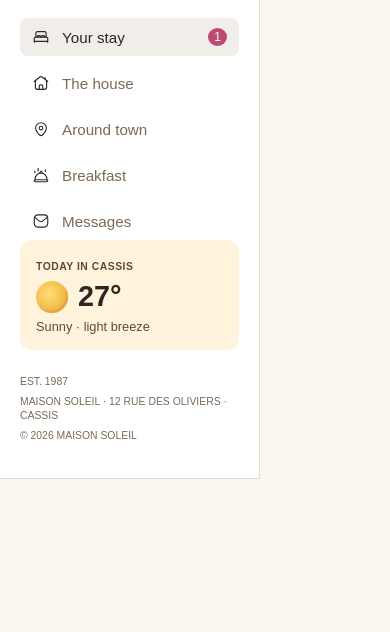
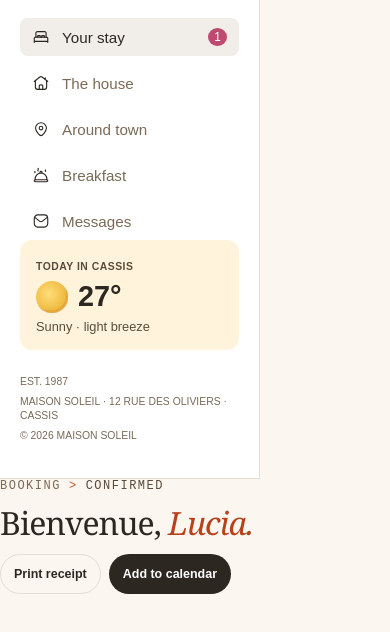
Before and after one commit to luistorres123y-gif/practica-web-16, a plain HTML site: page index.html in a window 390 px wide. Shown: the part 76-708 px from the top of the page. Drawn offline with Linux system fonts and the light colour scheme.

Commit message:
avances de la tarea 2

```diff
--- a/index.html
+++ b/index.html
@@ -1,17 +1,23 @@
-<!DOCTYPE html>
+<!doctype html>
 <html lang="es">
   <head>
-    <meta charset="UTF-8">
-    <meta name="viewport" content="width=device-width, initial-scale=1.0">
-    <link rel="stylesheet" href="styles.css
-    ">
+    <meta charset="UTF-8" />
+    <meta name="viewport" content="width=device-width, initial-scale=1.0" />
+    <link
+      rel="stylesheet"
+      href="styles.css
+    "
+    />
     <title>Practica Trabajo 16P</title>
   </head>
   <body>
     <div class="sidebar">
-
       <div class="sidebar-header">
-        <img src="assets/images/logo.svg" alt="Sol Logo" class="brand-logo-icon">
+        <img
+          src="assets/images/logo.svg"
+          alt="Sol Logo"
+          class="brand-logo-icon"
+        />
         <h1 class="brand-name">Maison Soleil</h1>
       </div>
 
@@ -19,22 +25,54 @@
         <ul>
           <li class="nav-item active">
             <a href="#">
-                    <img src="assets/images/icon-bed.svg" alt="Stay icon" class="nav-icon">
+              <img
+                src="assets/images/icon-bed.svg"
+                alt="Stay icon"
+                class="nav-icon"
+              />
               Your stay
               <span class="badge">1</span>
             </a>
           </li>
           <li class="nav-item">
-                <a href="#"><img src="assets/images/icon-house.svg" alt="House icon" class="nav-icon"> The house</a>
+            <a href="#"
+              ><img
+                src="assets/images/icon-house.svg"
+                alt="House icon"
+                class="nav-icon"
+              />
+              The house</a
+            >
           </li>
           <li class="nav-item">
-                <a href="#"><img src="assets/images/icon-pin.svg" alt="Town icon" class="nav-icon"> Around town</a>
+            <a href="#"
+              ><img
+                src="assets/images/icon-pin.svg"
+                alt="Town icon"
+                class="nav-icon"
+              />
+              Around town</a
+            >
           </li>
           <li class="nav-item">
-                <a href="#"><img src="assets/images/icon-breakfast-outline.svg" alt="Breakfast icon" class="nav-icon"> Breakfast</a>
+            <a href="#"
+              ><img
+                src="assets/images/icon-breakfast-outline.svg"
+                alt="Breakfast icon"
+                class="nav-icon"
+              />
+              Breakfast</a
+            >
           </li>
           <li class="nav-item">
-                <a href="#"><img src="assets/images/icon-mail.svg" alt="Messages icon" class="nav-icon"> Messages</a>
+            <a href="#"
+              ><img
+                src="assets/images/icon-mail.svg"
+                alt="Messages icon"
+                class="nav-icon"
+              />
+              Messages</a
+            >
           </li>
         </ul>
       </div>
@@ -42,7 +80,11 @@
       <div class="weather-widget">
         <span class="weather-subtitle">TODAY IN CASSIS</span>
         <div class="weather-content">
-            <img src="assets/images/icon-weather.svg" alt="Weather icon" class="weather-icon">
+          <img
+            src="assets/images/icon-weather.svg"
+            alt="Weather icon"
+            class="weather-icon"
+          />
           <div class="weather-temp">27°</div>
         </div>
         <p class="weather-desc">Sunny · light breeze</p>
@@ -53,7 +95,33 @@
         <p>MAISON SOLEIL · 12 RUE DES OLIVIERS · CASSIS</p>
         <p>© 2026 MAISON SOLEIL</p>
       </div>
+    </div>
 
+    <!-- TAREA 2: ENCABEZADO Y BIENVENIDA -->
+
+    <header class="content-header">
+      <div class="breadcrumb">
+        <span>BOOKING</span>
+        <span class="breadcrumb-separator">&gt;</span>
+        <span class="current">CONFIRMED</span>
       </div>
+      <h2 class="welcome-title">Bienvenue, <span>Lucia.</span></h2>
+      <div class="action-buttons">
+        <button
+          type="button"
+          class="btn btn-secondary"
+          onclick="window.print()"
+        >
+          Print receipt
+        </button>
+        <button
+          type="button"
+          class="btn btn-primary"
+          onclick="alert('Podés agregar tu reserva al calendario desde aquí.')"
+        >
+          Add to calendar
+        </button>
+      </div>
+    </header>
   </body>
 </html>
--- a/styles.css
+++ b/styles.css
@@ -215,3 +215,148 @@ body {
 .sidebar-footer p {
     margin: 5px 0;
 }
+
+/* ==========================================
+   TAREA 2: ENCABEZADO Y BIENVENIDA
+========================================== */
+
+.content-header {
+    display: grid;
+    grid-template-columns: minmax(0, 1fr) auto;
+    align-items: center;
+    column-gap: 20px;
+    row-gap: 12px;
+
+    margin-bottom: 38px;
+}
+
+
+/* BREADCRUMB */
+
+.breadcrumb {
+    grid-column: 1 / -1;
+
+    display: flex;
+    align-items: center;
+    gap: 8px;
+
+    color: var(--color-neutral-600);
+    font-family: monospace;
+    font-size: 0.75rem;
+    letter-spacing: 1.5px;
+}
+
+.breadcrumb-separator {
+    color: var(--color-terracotta-500);
+}
+
+.breadcrumb .current {
+    color: var(--color-neutral-700);
+}
+
+
+/* TÍTULO DE BIENVENIDA */
+
+.welcome-title {
+    color: var(--color-neutral-900);
+    font-family: Georgia, "Times New Roman", serif;
+    font-size: clamp(2rem, 3vw, 2.8rem);
+    font-weight: 500;
+    line-height: 1.15;
+    letter-spacing: -1px;
+}
+
+.welcome-title span {
+    color: var(--color-terracotta-600);
+    font-style: italic;
+}
+
+
+/* BOTONES */
+
+.action-buttons {
+    display: flex;
+    align-items: center;
+    justify-content: flex-end;
+    gap: 12px;
+}
+
+.btn {
+    display: inline-flex;
+    align-items: center;
+    justify-content: center;
+
+    min-height: 40px;
+    padding: 10px 18px;
+
+    border: 1px solid transparent;
+    border-radius: 24px;
+
+    font-size: 0.85rem;
+    font-weight: 600;
+    white-space: nowrap;
+
+    cursor: pointer;
+
+    transition:
+        background-color 0.2s ease,
+        color 0.2s ease,
+        transform 0.2s ease;
+}
+
+.btn:hover {
+    transform: translateY(-1px);
+}
+
+.btn-secondary {
+    background-color: transparent;
+    border-color: var(--color-neutral-400);
+    color: var(--color-neutral-900);
+}
+
+.btn-secondary:hover {
+    background-color: var(--color-neutral-200);
+}
+
+.btn-primary {
+    background-color: var(--color-neutral-900);
+    color: var(--color-neutral-0);
+}
+
+.btn-primary:hover {
+    background-color: var(--color-neutral-700);
+}
+
+
+/* RESPONSIVE */
+
+@media (max-width: 900px) {
+    .content-header {
+        grid-template-columns: 1fr;
+        margin-bottom: 30px;
+    }
+
+    .breadcrumb {
+        grid-column: 1;
+    }
+
+    .action-buttons {
+        justify-content: flex-start;
+        flex-wrap: wrap;
+    }
+}
+
+@media (max-width: 500px) {
+    .welcome-title {
+        font-size: 2rem;
+    }
+
+    .action-buttons {
+        gap: 8px;
+    }
+
+    .btn {
+        padding: 10px 13px;
+        font-size: 0.78rem;
+    }
+}
```
Lines whose indentation alone changed are shown as unchanged.
